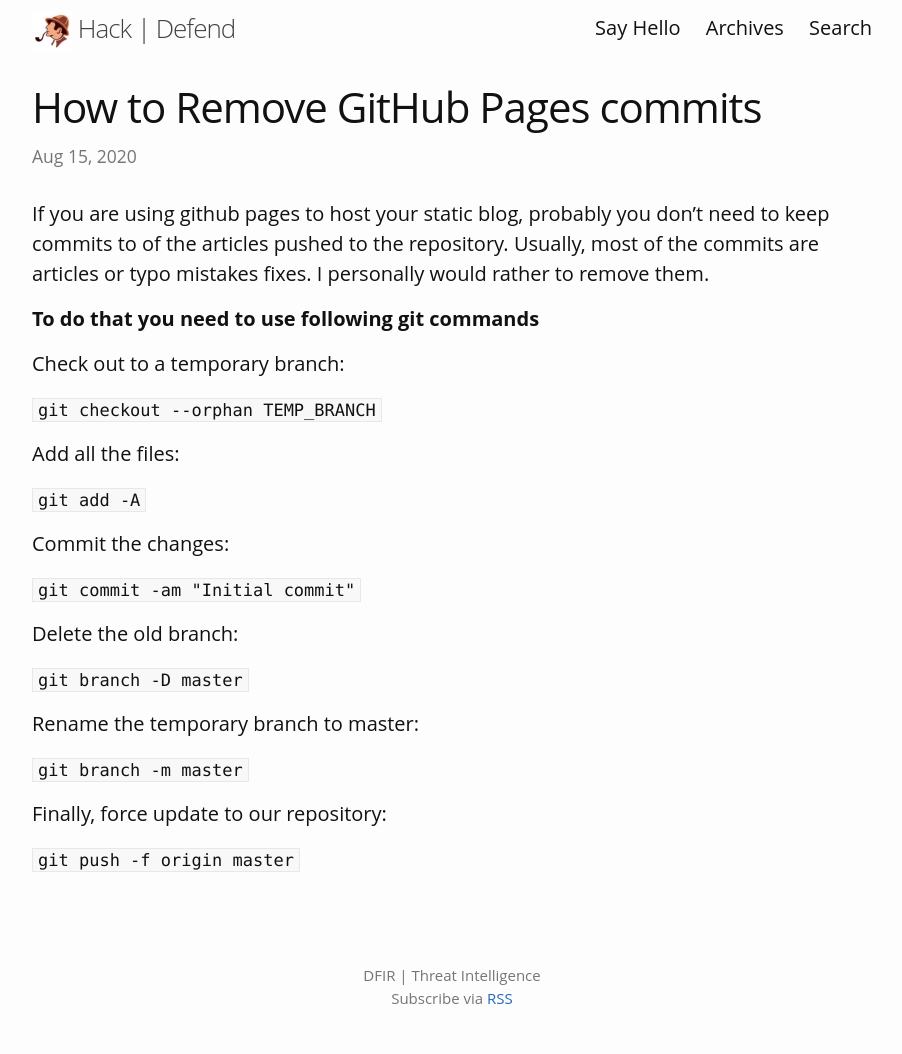
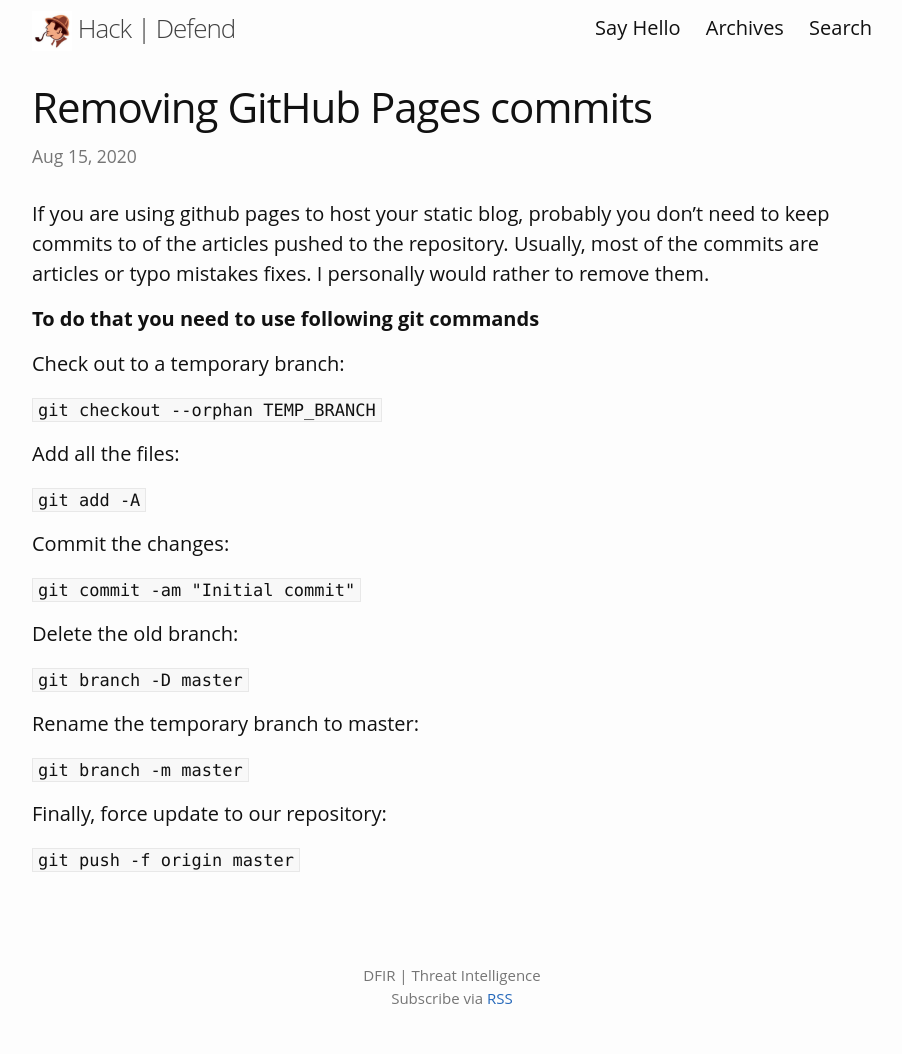
Before and after one commit to hackdefend/hackdefend.github.io, a Jekyll site: the page built from _posts/2020-08-15-How-to-Remove-GitHub-Pages-commits.md, in a window 1280 px wide. Shown: the whole page, without its empty margins (188-1090 px from the left). Built offline with Jekyll 4.4.1, drawn with Linux system fonts in a browser that asks for light colours.

Commit message:
modifications

```diff
--- a/_posts/2020-08-15-How-to-Remove-GitHub-Pages-commits.md
+++ b/_posts/2020-08-15-How-to-Remove-GitHub-Pages-commits.md
@@ -1,6 +1,6 @@
 ---
 layout: post
-title: How to Remove GitHub Pages commits
+title: Removing GitHub Pages commits
 
 ---
 
```
